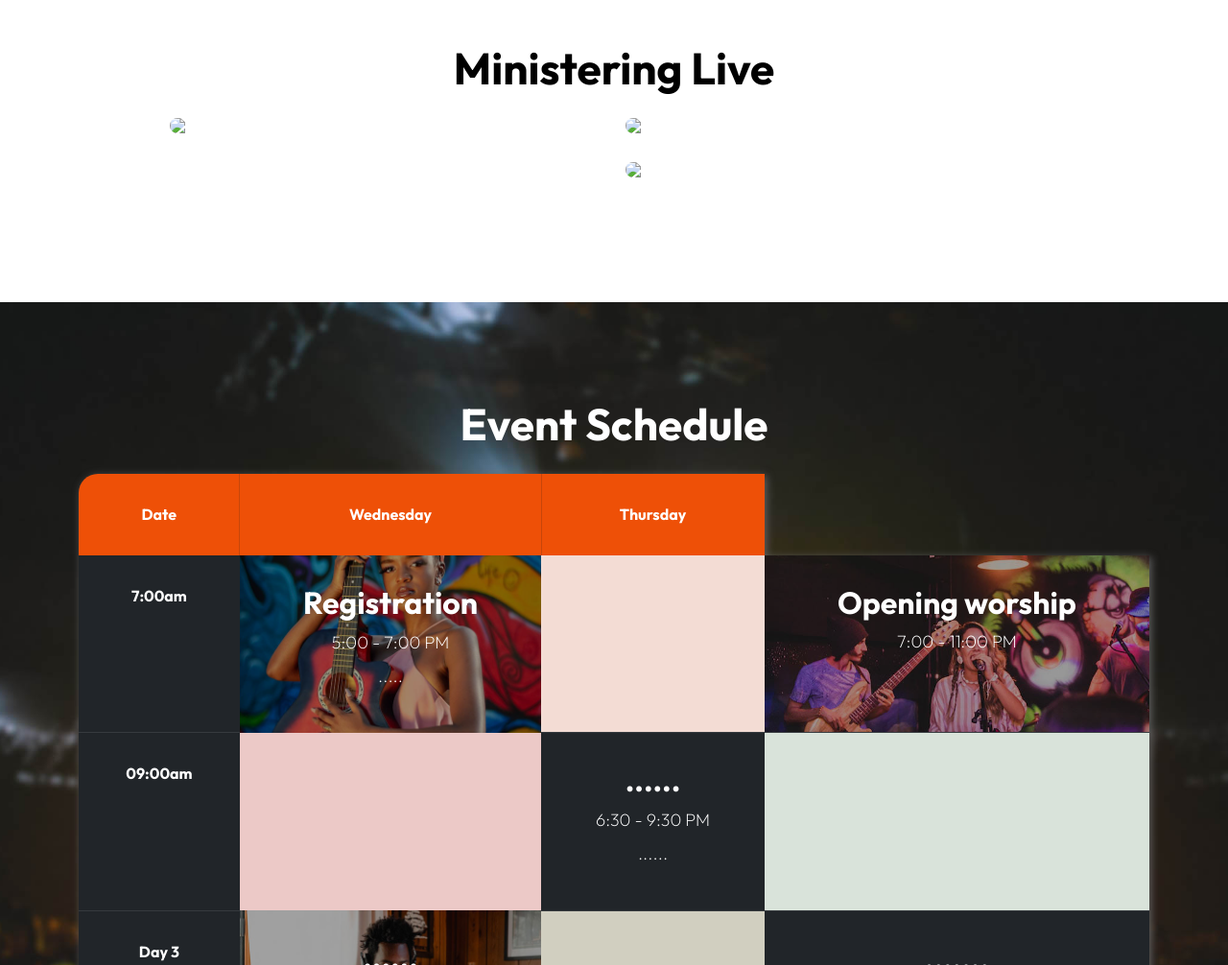
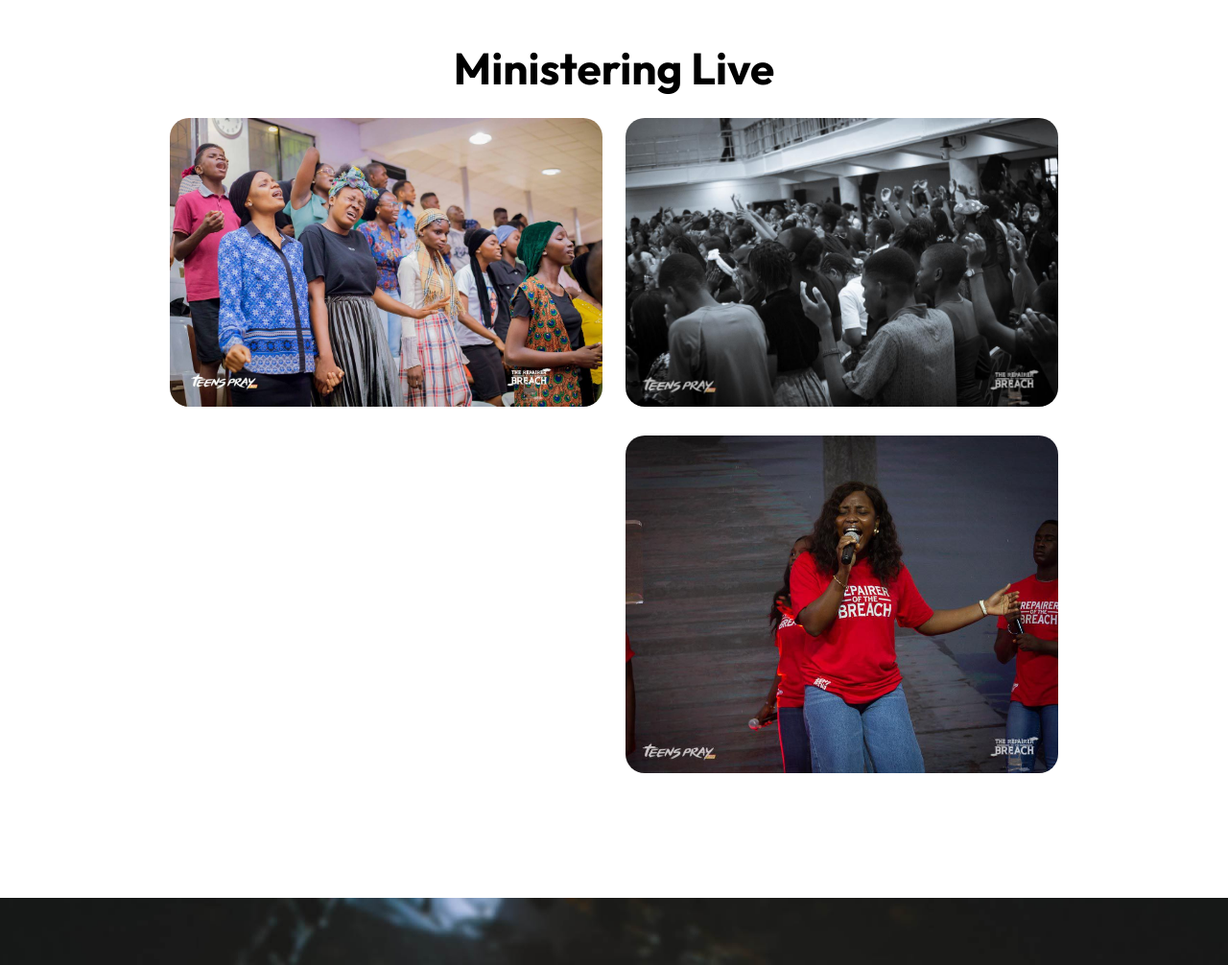
Before and after one commit to thewebguyy/genz, a plain HTML site: page index.html in a window 1280 px wide. Shown: the part 1420-2426 px from the top of the page at 96% size. Drawn offline with Linux system fonts and the light colour scheme.

Commit message:
images added

```diff
--- a/index.html
+++ b/index.html
@@ -211,7 +211,7 @@
                     <div class="col-lg-5 col-12">
                         <div class="artists-thumb">
                             <div class="artists-image-wrap">
-                                <img src="images/"
+                                <img src="images/w3.jpg"
                                     class="artists-image img-fluid">
                             </div>
 
@@ -241,7 +241,7 @@
                     <div class="col-lg-5 col-12">
                         <div class="artists-thumb">
                             <div class="artists-image-wrap">
-                                <img src="images/"
+                                <img src="images/w2.jpg"
                                     class="artists-image img-fluid">
                             </div>
 
@@ -268,7 +268,7 @@
                         </div>
 
                         <div class="artists-thumb">
-                            <img src="images/"
+                            <img src="images/w1.jpg"
                                 class="artists-image img-fluid">
 
                             <div class="artists-hover">
```
Also changed, not shown: images/w1.jpg (added), images/w2.jpg (added), images/w3.jpg (added).
